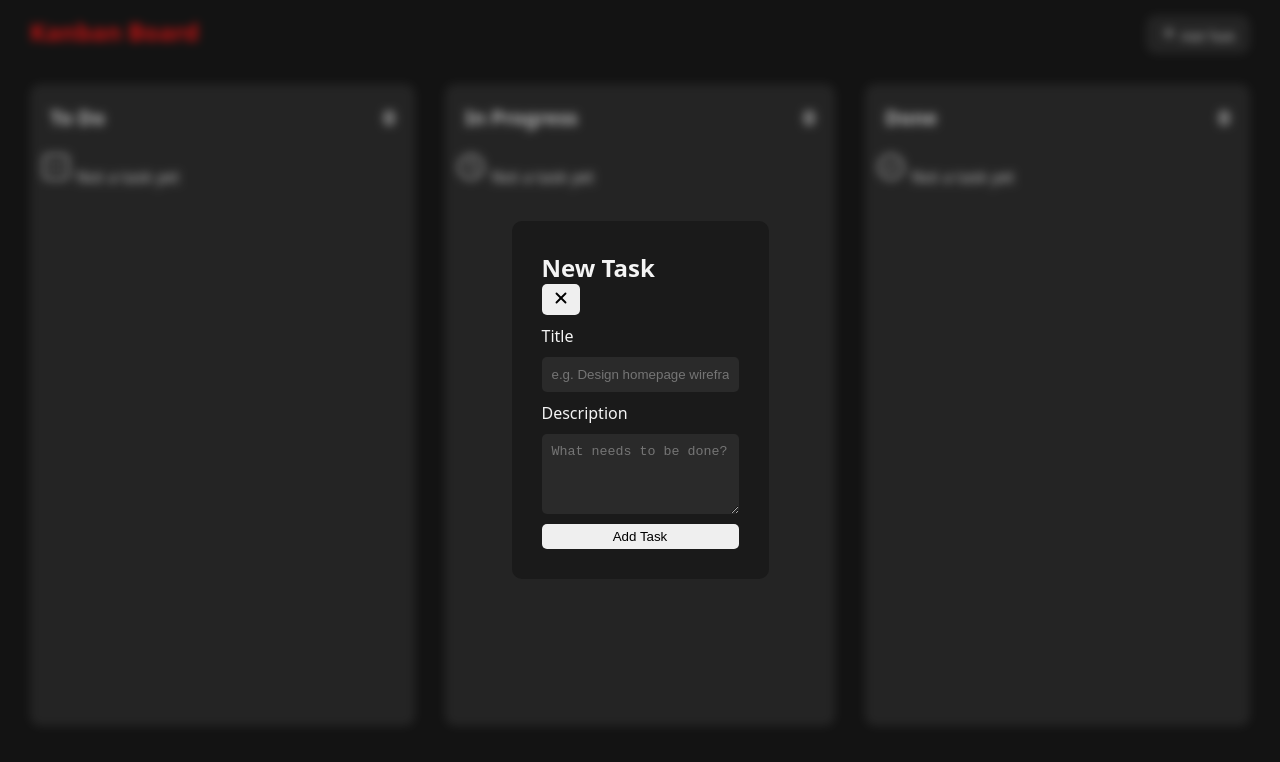
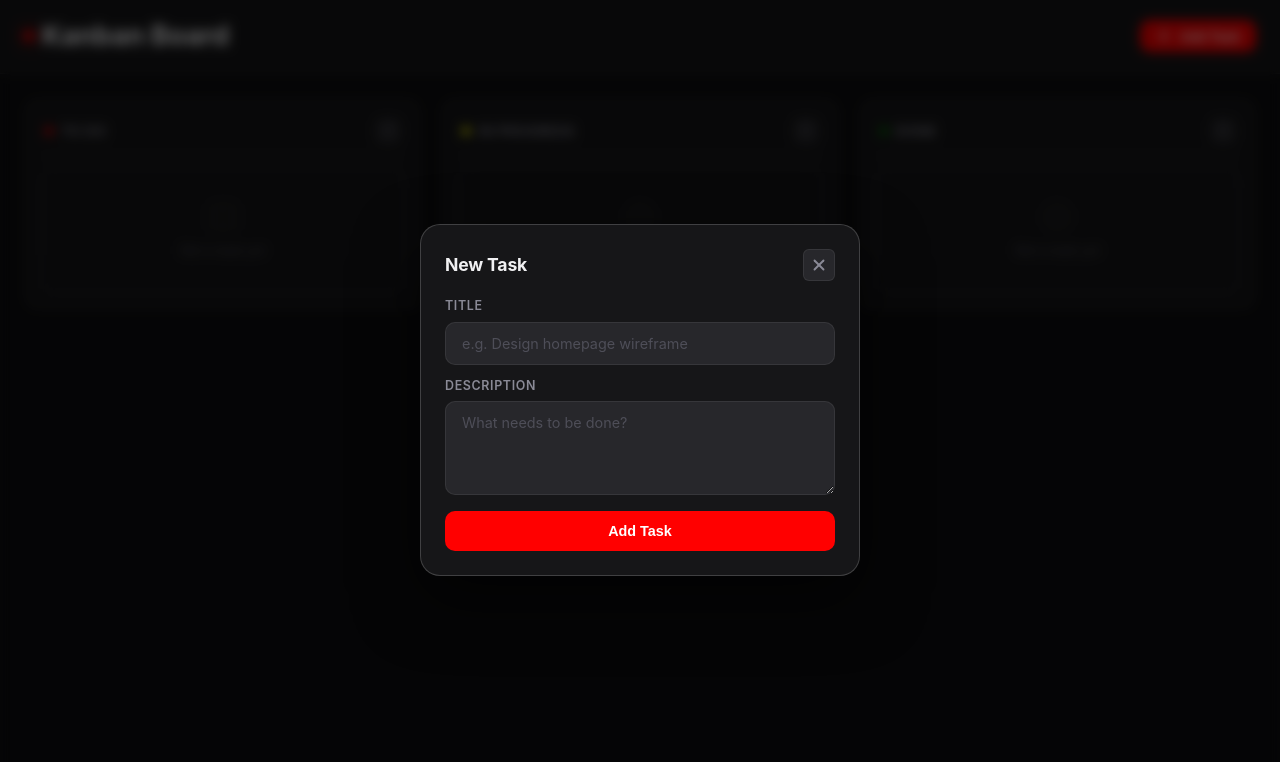
Before and after one commit to anshk1970/KanbanBoard, a plain HTML site: page index.html in a window 1280 px wide. Both pictures are taken after a click on the button "Add Task". Drawn offline with Linux system fonts and the light colour scheme.

Commit message:
Update style.css

```diff
--- a/style.css
+++ b/style.css
@@ -1,175 +1,441 @@
-*{
+*, *::before, *::after {
   margin: 0;
-    padding:0;
+  padding: 0;
   box-sizing: border-box;
+}
 
+:root {
+  --bg:            #0d0d0f;
+  --surface:       #161618;
+  --surface-2:     #1e1e21;
+  --surface-3:     #27272b;
+  --border:        rgba(255,255,255,0.07);
+  --border-hover:  rgba(255,255,255,0.18);
+  --text-primary:  #f0f0f2;
+  --text-secondary:#8a8a96;
+  --text-muted:    #4e4e58;
+
+  --accent:        red;
+  --accent-dim:    rgba(100);
+
+  --dot-todo:    red;
+  --dot-progress: yellow;
+  --dot-done:     green;
+
+  --delete:        #e84040;
+  --delete-hover:  #c72c2c;
+
+  --sp-1: 4px;
+  --sp-2: 8px;
+  --sp-3: 12px;
+  --sp-4: 16px;
+  --sp-5: 20px;
+  --sp-6: 24px;
+  --sp-8: 32px;
+
+  --r-sm:  6px;
+  --r-md:  10px;
+  --r-lg:  14px;
+  --r-xl:  20px;
+
+  --font: 'Inter', system-ui, -apple-system, BlinkMacSystemFont, 'Segoe UI', sans-serif;
+  --mono: 'JetBrains Mono', 'Fira Code', ui-monospace, monospace;
 }
-html,
-body{
-    height:100%;
-    width:100%;
-    font-family:system-ui, -apple-system, BlinkMacSystemFont, 'Segoe UI', Roboto, Oxygen, Ubuntu, Cantarell, 'Open Sans', 'Helvetica Neue', sans-serif
 
+html, body {
+  height: 100%;
 }
-:root{
-    --bg-color: #000000;
-    --bg-button-color:#1a1a1a;
-    --primary-text-color: #f4f4f4;
-    --bg-task-color:#2a2a2a;
-    --delete-bg-color:#ff4d4d;
 
-    /* padding Variables */
+body {
+  font-family: var(--font);
+  background-color: var(--bg);
+  color: var(--text-primary);
+  line-height: 1.5;
+  -webkit-font-smoothing: antialiased;
+}
 
-    --nav-padding: 15px 30px;
-    --section-padding: 15px 30px;
-    --padding-s:5px;
-    --padding-m:10px;
-    --padding-l:15px;
-    --padding-xl:20px;
-    --padding-xxl:30px;
+main {
+  min-height: 100vh;
+  display: flex;
+  flex-direction: column;
+}
 
-    /* border -radius */
-    --border-radius-s:5px;
-    --border-radius-m:10px;
-    --border-radius-l:15px;
-    --border-radius-xl:20px;
-    --border-radius-xxl:30px;
+nav {
+  display: flex;
+  align-items: center;
+  justify-content: space-between;
+  padding: var(--sp-4) var(--sp-6);
+  background-color: var(--surface);
+  border-bottom: 1px solid var(--border);
+  position: sticky;
+  top: 0;
+  z-index: 5;
+  backdrop-filter: blur(12px);
+}
 
+nav .left {
+  display: flex;
+  align-items: center;
+  gap: var(--sp-2);
 }
-body{
-    background-color:var(--bg-color);
-    color: var(--primary-text-color);
+
+.logo-dot {
+  width: 10px;
+  height: 10px;
+  border-radius: 50%;
+  background: var(--accent);
+  box-shadow: 0 0 15px var(--accent);
+  flex-shrink: 0;
 }
-main{
-height:100%;
-display:flex;
+
+nav h1 {
+  font-size: 1.7rem;
+  font-weight: 700;
+  color: var(--text-primary);
+}
+
+nav button {
+  display: flex;
+  align-items: center;
+  gap: var(--sp-2);
+  padding: var(--sp-2) var(--sp-4);
+  background: var(--accent);
+  color: #fff;
+  border: none;
+  border-radius: var(--r-md);
+  font-size: 0.85rem;
+  font-weight: 600;
+  cursor: pointer;
+  transition: opacity 0.15s, transform 0.1s;
+}
+
+nav button:hover  { opacity: 0.88; }
+nav button:active { transform: scale(0.97); }
+
+.board {
+  flex: 1;
+  display: flex;
+  gap: var(--sp-5);
+  padding: var(--sp-6);
+  align-items: flex-start;
+  overflow-x: auto;
+  min-height: 0;
+}
+
+.task-column {
+  flex: 1 1 0;
+  min-width: 260px;
+  max-width: 420px;
+  background: var(--surface);
+  border: 1px solid var(--border);
+  border-radius: var(--r-lg);
+  padding: var(--sp-4);
+  display: flex;
   flex-direction: column;
+  gap: var(--sp-3);
+  transition: border-color 0.25s, box-shadow 0.25s, transform 0.3s cubic-bezier(0.19,1,0.22,1);
+}
+
+.task-column.hover-over {
+  border-color: var(--border-hover);
+  box-shadow: 0 0 0 2px var(--accent-dim);
+  transform: scale(1.015);
+}
+
+.task-column .heading {
+  display: flex;
+  align-items: center;
+  justify-content: space-between;
+  padding: var(--sp-1) var(--sp-1) var(--sp-3);
+  border-bottom: 1px solid var(--border);
+}
+
+.task-column .heading .left {
+  display: flex;
+  align-items: center;
+  gap: var(--sp-2);
+  font-size: 0.85rem;
+  font-weight: 600;
+  letter-spacing: 0.04em;
+  text-transform: uppercase;
+  color: var(--text-secondary);
+}
+
+.col-dot {
+  width: 8px;
+  height: 8px;
+  border-radius: 50%;
+  flex-shrink: 0;
+}
+.col-dot--todo     { background: var(--dot-todo); }
+.col-dot--progress { background: var(--dot-progress); }
+.col-dot--done     { background: var(--dot-done); }
+
+.count-badge {
+  font-size: 0.75rem;
+  font-weight: 700;
+  font-family: var(--mono);
+  color: var(--text-muted);
+  background: var(--surface-3);
+  border: 1px solid var(--border);
+  border-radius: var(--r-sm);
+  padding: 2px 7px;
+  min-width: 24px;
+  text-align: center;
+}
+
+.empty-state {
+  display: flex;
+  flex-direction: column;
+  align-items: center;
+  justify-content: center;
+  gap: var(--sp-2);
+  padding: var(--sp-8) var(--sp-4);
+  color: var(--text-muted);
+  font-size: 0.8rem;
+  font-style: italic;
+  text-align: center;
+  border: 1.5px dashed var(--surface-3);
+  border-radius: var(--r-md);
+}
+
+.empty-state svg {
+  opacity: 0.35;
+}
+
+.task-column.has-tasks .empty-state { display: none; }
 
 
-}
-nav{
-    padding:var(--nav-padding);
-    display:flex;
-    justify-content: space-between;
-}
-nav .left h1{
-    color:red;
-}
-nav button{
-    background-color: var(--bg-button-color);
-    border:none;
-    outline:none;
-    cursor:pointer;
-    color:var(--primary-text-color);
-    padding:var(--padding-m) var(--padding-l);
-    border-radius: var(--border-radius-m);
-}
-section{
-
-    padding:var(--section-padding);
-    display:flex;
-    flex-grow:0.9;
-    justify-content: space-between;
-    /* background-color: blue; */
-    gap:var(--padding-xxl);
-
-}
-section .task-column{
-    background-color: var(--bg-button-color);
-    flex-grow: 1;
+.task {
+  background: var(--surface-2);
+  border: 1px solid var(--border);
+  border-radius: var(--r-md);
+  padding: var(--sp-3) var(--sp-4);
   display: flex;
   flex-direction: column;
-    gap: var(--padding-m);
-    border-radius: var(--border-radius-m);
-    padding: var(--padding-m);
-    transition: all 0.7s cubic-bezier(0.19, 1, 0.22, 1);
-
+  gap: var(--sp-2);
+  cursor: grab;
+  transition: border-color 0.15s, box-shadow 0.15s, transform 0.15s;
 }
 
-section .task-column.hover-over{
-    border: 2px dashed var(--primary-text-color);
-    scale: 1.05;
+.task:hover {
+  border-color: var(--border-hover);
+  box-shadow: 0 4px 16px rgba(0,0,0,0.4);
+  transform: translateY(-2px);
 }
 
-section .task-column .heading{
-    width:  100%;
+.task:active { cursor: grabbing; }
+
+.task h3 {
+  font-size: 0.92rem;
+  font-weight: 600;
+  color: var(--text-primary);
+  line-height: 1.3;
+}
+
+.task p {
+  font-size: 0.8rem;
+  color: var(--text-secondary);
+  line-height: 1.5;
+}
+
+.task button {
+  align-self: flex-end;
+  margin-top: var(--sp-1);
+  padding: var(--sp-1) var(--sp-3);
+  background: transparent;
+  border: 1px solid rgba(232,64,64,0.35);
+  border-radius: var(--r-sm);
+  color: var(--delete);
+  font-size: 0.75rem;
+  font-weight: 500;
+  cursor: pointer;
+  transition: background 0.15s, border-color 0.15s;
+}
+
+.task button:hover {
+  background: var(--delete);
+  border-color: var(--delete);
+  color: #fff;
+}
+
+.modal {
+  position: fixed;
+  inset: 0;
+  display: none;
+  align-items: center;
+  justify-content: center;
+  z-index: 50;
+  padding: var(--sp-4);
+}
+
+.modal.active { display: flex; }
+
+.modal .bg {
+  position: absolute;
+  inset: 0;
+  background: rgba(0,0,0,0.6);
+  backdrop-filter: blur(6px);
+}
+
+.modal .center {
+  position: relative;
+  z-index: 1;
+  background: var(--surface);
+  border: 1px solid var(--border-hover);
+  border-radius: var(--r-xl);
+  padding: var(--sp-6);
+  width: 100%;
+  max-width: 440px;
   display: flex;
-    padding:var(--padding-m);
+  flex-direction: column;
+  gap: var(--sp-3);
+  box-shadow: 0 24px 64px rgba(0,0,0,0.6);
+  animation: modal-in 0.22s cubic-bezier(0.34,1.56,0.64,1);
+}
+
+@keyframes modal-in {
+  from { opacity: 0; transform: scale(0.94) translateY(8px); }
+  to   { opacity: 1; transform: scale(1)    translateY(0);   }
+}
+
+.modal-header {
+  display: flex;
   align-items: center;
   justify-content: space-between;
-    font-size: 20px;
-    font-weight: 600;
+  margin-bottom: var(--sp-1);
 }
 
-section .task-column .task{
-    background-color: var(--bg-task-color);
-    padding: var(--padding-m);
-    display:flex ;
-    flex-direction: column;
-    gap:var(--padding-s);
-    border-radius: var(--border-radius-m);
-    cursor: grab;
+.modal-header h2 {
+  font-size: 1.1rem;
+  font-weight: 700;
+  letter-spacing: -0.01em;
+}
 
-}
-section .task-column .task button{
-    align-self: flex-end;
+.modal-close {
+  background: var(--surface-3) !important;
+  border: 1px solid var(--border) !important;
+  border-radius: var(--r-sm) !important;
+  color: var(--text-secondary) !important;
   cursor: pointer;
-    outline: none;
-    border:none;
-    padding:var(--padding-s) var(--padding-m);
-    border-radius: var(--border-radius-s);
-    background-color: var(--delete-bg-color);
-    color:var(--primary-text-color);
-
-
-}
-.modal{
-    height:100vh;
-    width:100vw;
-    position:fixed;
-    top:0;
-    left:0;
-    display:none;
+  display: flex;
   align-items: center;
   justify-content: center;
-    flex-direction: column;
-    gap:var(--padding-m);
-    z-index:10;
-
-}
-.modal.active{
-    display:flex;
+  width: 32px;
+  height: 32px;
+  padding: 0 !important;
+  transition: background 0.15s, color 0.15s !important;
 }
 
-.modal .bg{
-    position: absolute;
-    height:100%;
-    width:100%;
-    background-color:rgba(61, 59, 59, 0.322);
-    backdrop-filter: blur(5px);
+.modal-close:hover {
+  background: var(--surface-2) !important;
+  color: var(--text-primary) !important;
+}
 
+.field-label {
+  font-size: 0.78rem;
+  font-weight: 600;
+  text-transform: uppercase;
+  letter-spacing: 0.05em;
+  color: var(--text-secondary);
+  margin-bottom: -6px;
 }
-.modal .center{
-    background-color: var(--bg-button-color);
-    padding: var(--padding-xxl);
-    border-radius: var(--border-radius-m);
-    display:flex;
+
+.modal .center input,
+.modal .center textarea {
+  background: var(--surface-3);
+  border: 1px solid var(--border);
+  border-radius: var(--r-md);
+  color: var(--text-primary);
+  font-family: var(--font);
+  font-size: 0.9rem;
+  padding: var(--sp-3) var(--sp-4);
+  resize: vertical;
+  outline: none;
+  transition: border-color 0.15s, box-shadow 0.15s;
+  width: 100%;
+}
+
+.modal .center input:focus,
+.modal .center textarea:focus {
+  border-color: var(--accent);
+  box-shadow: 0 0 0 3px var(--accent-dim);
+}
+
+.modal .center input::placeholder,
+.modal .center textarea::placeholder {
+  color: var(--text-muted);
+}
+
+.add-task-btn {
+  margin-top: var(--sp-1);
+  padding: var(--sp-3) var(--sp-5);
+  background: var(--accent);
+  color: #fff;
+  border: none;
+  border-radius: var(--r-md);
+  font-size: 0.9rem;
+  font-weight: 600;
+  cursor: pointer;
+  transition: opacity 0.15s, transform 0.1s;
+}
+
+.add-task-btn:hover  { opacity: 0.88; }
+.add-task-btn:active { transform: scale(0.97); }
+
+::-webkit-scrollbar { width: 6px; height: 6px; }
+::-webkit-scrollbar-track  { background: transparent; }
+::-webkit-scrollbar-thumb  { background: var(--surface-3); border-radius: 99px; }
+::-webkit-scrollbar-thumb:hover { background: var(--text-muted); }
+
+:focus-visible {
+  outline: 2px solid var(--accent);
+  outline-offset: 2px;
+}
+
+@media (max-width: 900px) {
+  .board {
     flex-direction: column;
-    gap:var(--padding-m);
-    z-index:10;
+    align-items: stretch;
+    padding: var(--sp-4);
+    gap: var(--sp-4);
+  }
 
+  .task-column {
+    min-width: unset;
+    max-width: 100%;
+    flex: none;
   }
-.modal .center input, .modal .center textarea, .modal .center select{
-     background-color: var(--bg-task-color);
-     border: none;
-     outline: none;
-     color:var(--primary-text-color);
-     padding: var(--padding-m);
-     border-radius: var(--border-radius-s);
 }
-.modal .center button{
-    padding:var(--padding-s)var(--padding-m);
-    border-radius: var(--border-radius-s);
-    border: none;
 
+@media (max-width: 520px) {
+  nav {
+    padding: var(--sp-3) var(--sp-4);
   }
+
+  nav h1 { font-size: 1rem; }
+
+  nav button {
+    font-size: 0.8rem;
+    padding: var(--sp-2) var(--sp-3);
+  }
+
+  .board {
+    padding: var(--sp-3);
+    gap: var(--sp-3);
+  }
+
+  .task-column {
+    padding: var(--sp-3);
+    border-radius: var(--r-md);
+  }
+
+  .modal .center {
+    padding: var(--sp-5);
+    border-radius: var(--r-lg);
+  }
+}
+
+@media (prefers-reduced-motion: reduce) {
+  *, *::before, *::after { transition: none !important; animation: none !important; }
+}
```
Lines whose indentation alone changed are shown as unchanged.
